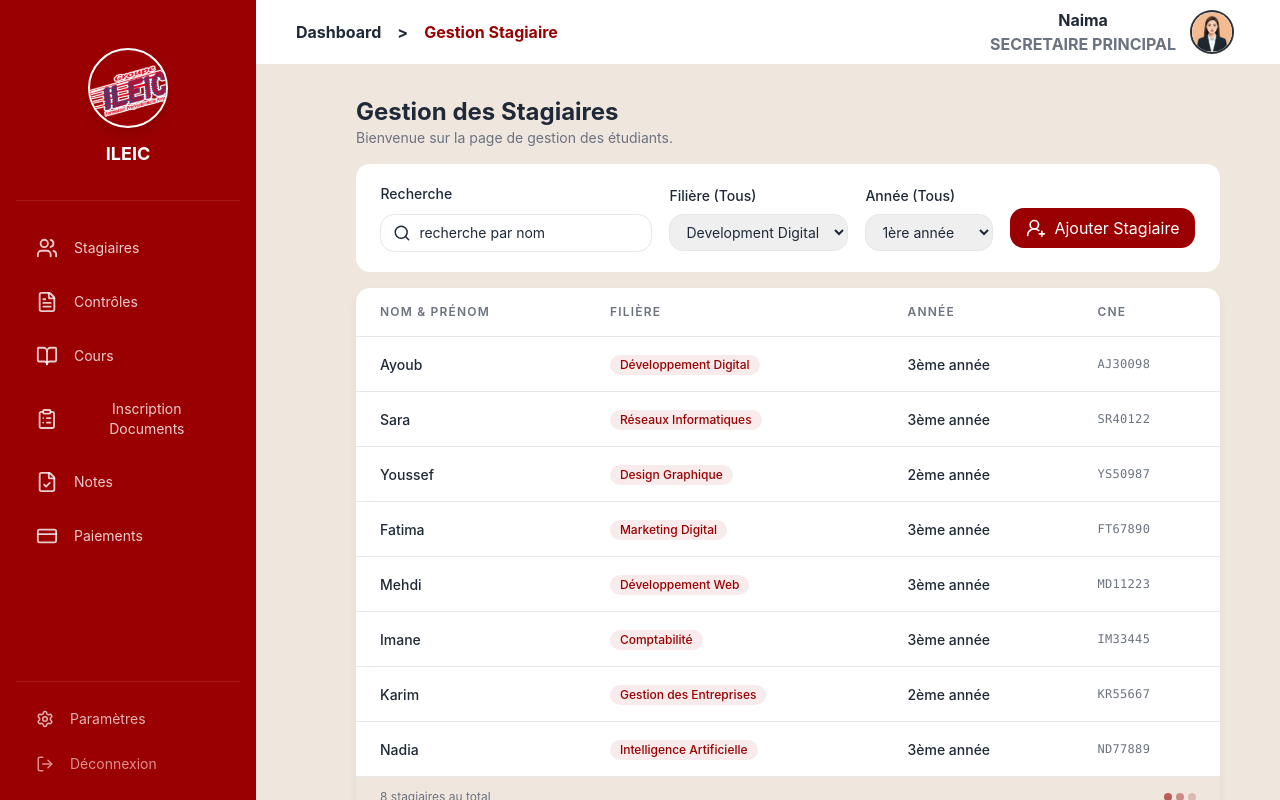
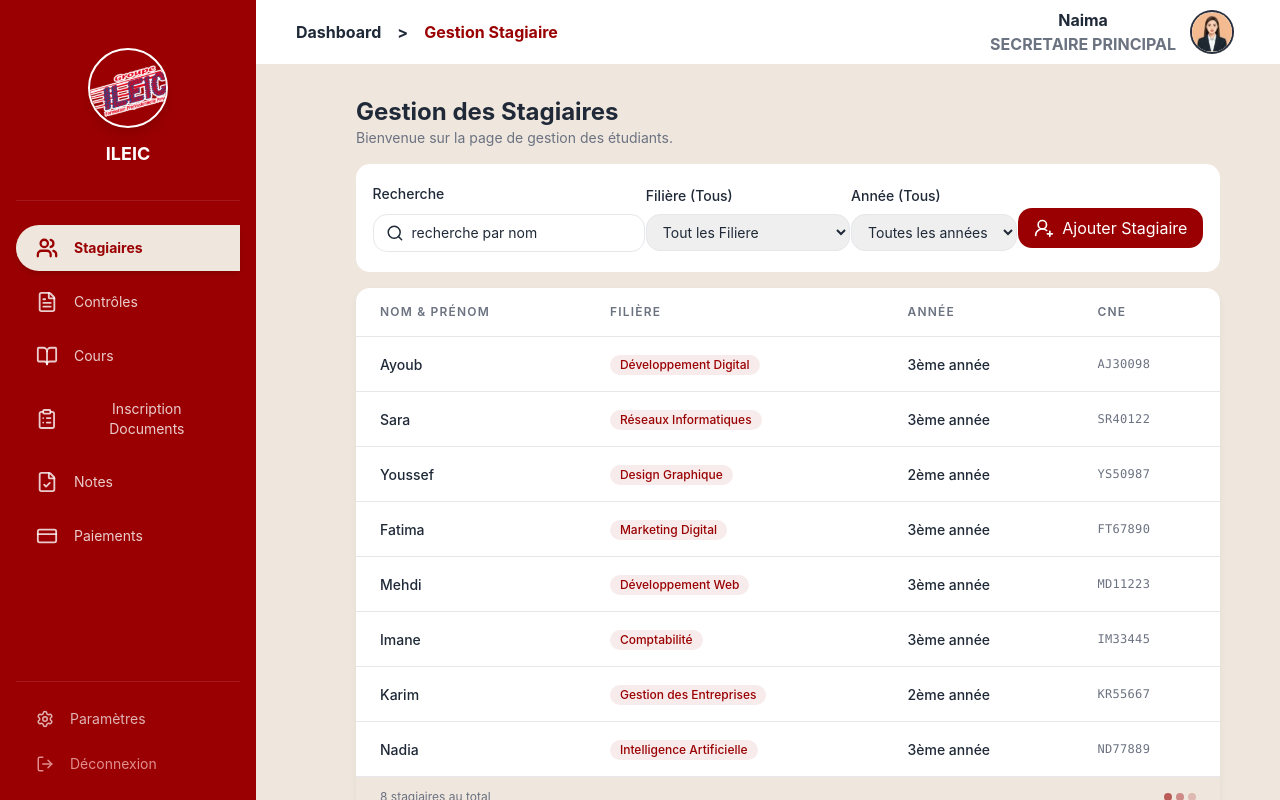
Before and after one commit to yozanSAN/Project_ILEIC, a React app in the folder frontend/: page /secretaire/stagiaire in a window 1280 px wide. Built offline with nearby package versions, Linux system fonts and the light colour scheme; the HTML template or start-up script is replaced by a standard one.

Commit message:
feat: enhance stagiaire management with filtering and table integration

```diff
--- a/frontend/src/App.jsx
+++ b/frontend/src/App.jsx
@@ -1,5 +1,4 @@
 import { Routes, Route } from "react-router-dom";
-
 
 import formateurRoutes from "./routes/formateurRoutes";
 import etudaintsRoutes from "./routes/EtudiantRoutes";
--- a/frontend/src/components/UI/secretary/stagiaires/Filtering.jsx
+++ b/frontend/src/components/UI/secretary/stagiaires/Filtering.jsx
@@ -2,11 +2,13 @@ import React from 'react';
 import { UserRoundPlus, Search } from "lucide-react";
 import { useNavigate } from 'react-router-dom';
 
-export default function Filtering() {
+export default function Filtering({ search, setSearch,
+    selectedFiliere, setSelectedFiliere,
+    selectedAnnee, setSelectedAnnee, }) {
     const navigate = useNavigate();
     const handleClick = () => {
-    navigate('/secretaire/stagiaire/ajouterStagiaire');
-  };
+        navigate('/secretaire/stagiaire/ajouterStagiaire');
+    };
     return (
         <div className="flex justify-around items-center bg-surface rounded-xl  py-5 px-4 w-full ">
             {/* Search Input with Icon */}
@@ -20,6 +22,8 @@ export default function Filtering() {
                     <input
                         type="text"
                         placeholder="recherche par nom"
+                        value={search}
+                        onChange={(e) => setSearch(e.target.value)}
                         className="w-full bg-transparent placeholder:text-text text-sm focus:outline-none"
                     />
                 </div>
@@ -33,11 +37,19 @@ export default function Filtering() {
                 </label>
                 <select
                     id="Filiere"
+                    value={selectedFiliere}
+                    onChange={e => setSelectedFiliere(e.target.value)}
                     className="block w-full px-3 py-2 bg-neutral-secondary-medium border border-default-medium text-sm rounded-xl focus:ring-brand focus:border-brand placeholder:text-body"
                 >
-                    <option value="dev">Development Digital</option>
-                    <option value="ig">Gestion</option>
-                    <option value="reseaux">Réseaux</option>
+                    <option value="">Tout les Filiere</option>
+                    <option value="Développement Digital">Développement Digital</option>
+                    <option value="Réseaux Informatiques">Réseaux Informatiques</option>
+                    <option value="Design Graphique">Design Graphique</option>
+                    <option value="Marketing Digital">Marketing Digital</option>
+                    <option value="Développement Web">Développement Web</option>
+                    <option value="Comptabilité">Comptabilité</option>
+                    <option value="Gestion des Entreprises">Gestion des Entreprises</option>
+                    <option value="Intelligence Artificielle">Intelligence Artificielle</option>
                 </select>
             </div>
 
@@ -47,12 +59,17 @@ export default function Filtering() {
                     Année (Tous)
                 </label>
                 <select
+                    value={selectedAnnee}
+                    onChange={e => setSelectedAnnee(e.target.value)}
                     id="annee"
                     className="block w-full px-3 py-2  bg-neutral-secondary-medium border border-default-medium text-heading text-sm rounded-xl focus:ring-brand focus:border-brand shadow-xs placeholder:text-body"
                 >
-                    <option value="1ere">1ère année</option>
-                    <option value="2eme">2ème année</option>
-                    <option value="3eme">3ème année</option>
+                    <option value="">Toutes les années</option>
+                    <option value="1ère année">1ère année</option>
+                    <option value="2ème année">2ème année</option>
+                    <option value="3ème année">3ème année</option>
+                    <option value="4ème année">4ème année</option>
+                    <option value="5ème année">5ème année</option>
                 </select>
             </div>
 
--- a/frontend/src/components/UI/secretary/stagiaires/Table.jsx
+++ b/frontend/src/components/UI/secretary/stagiaires/Table.jsx
@@ -1,8 +1,7 @@
 import React, { useState } from 'react'
-import stagiaires from '../../../../data/secretary/stagiaires'
 import { calculateStudentYear } from '../../../../utils/CalculerAnnee'
 
-export default function Table() {
+export default function Table({stagiaires}) {
   const [hoveredRow, setHoveredRow] = useState(null)
 
   return (
--- a/frontend/src/data/secretary/secretary_sidebar_items.js
+++ b/frontend/src/data/secretary/secretary_sidebar_items.js
@@ -8,10 +8,10 @@ import {
 } from "lucide-react";
 
 export const secretaryItems = [
-  { label: "Stagiaires", path: "/secretary/stagiaires", icon: Users },
-  { label: "Contrôles", path: "/secretary/controles", icon: FileText },
-  { label: "Cours", path: "/secretary/cours", icon: BookOpen },
-  { label: "Inscription Documents", path: "/secretary/documents", icon: ClipboardList },
-  { label: "Notes", path: "/secretary/notes", icon: FileCheck },
-  { label: "Paiements", path: "/secretary/payments", icon: CreditCard },
+  { label: "Stagiaires", path: "/secretaire/stagiaire", icon: Users },
+  { label: "Contrôles", path: "/secretaire/controles", icon: FileText },
+  { label: "Cours", path: "/secretaire/cours", icon: BookOpen },
+  { label: "Inscription Documents", path: "/secretaire/documents", icon: ClipboardList },
+  { label: "Notes", path: "/secretaire/notes", icon: FileCheck },
+  { label: "Paiements", path: "/secretaire/payments", icon: CreditCard },
 ];
--- a/frontend/src/pages/secretary/Stagiaires/StagiaireDashboard.jsx
+++ b/frontend/src/pages/secretary/Stagiaires/StagiaireDashboard.jsx
@@ -1,9 +1,21 @@
-import React from 'react'
+import { useState } from 'react'
 import MainLayout from '../../../components/layout/MainLayout'
 import Table from '../../../components/UI/secretary/stagiaires/Table'
 import Filtering from '../../../components/UI/secretary/stagiaires/Filtering'
+import stagiaires from '../../../data/secretary/stagiaires'
+import { calculateStudentYear } from '../../../utils/CalculerAnnee'
+export default function StagiaireDashboard() {
 
-export default function StagiaireDashboard() {
+  const [selectedFiliere, setSelectedFiliere] = useState("")
+  const [selectedAnnee, setSelectedAnnee] = useState("")
+
+  const [search, setSearch] = useState("")
+
+  const filteredStagiaires = stagiaires
+    .filter(s => s.name.toLowerCase().includes(search.toLowerCase()))
+    .filter(s => selectedFiliere ? s.Filiere === selectedFiliere : true)
+    .filter(s => selectedAnnee ? calculateStudentYear(s.AnneeDincription) === selectedAnnee : true)
+
   return (
     <div >
       <MainLayout>
@@ -12,8 +24,11 @@ export default function StagiaireDashboard() {
             <h1 className="text-2xl font-bold text-text">Gestion des Stagiaires</h1>
             <p className="text-muted text-sm ">Bienvenue sur la page de gestion des étudiants.</p>
           </div>
-          <Filtering />
-          <Table />
+          <Filtering search={search} setSearch={setSearch} selectedFiliere={selectedFiliere} setSelectedFiliere={setSelectedFiliere}
+            selectedAnnee={selectedAnnee} setSelectedAnnee={setSelectedAnnee}
+             />
+
+          <Table stagiaires={filteredStagiaires} />
         </div>
       </MainLayout>
     </div>
```
